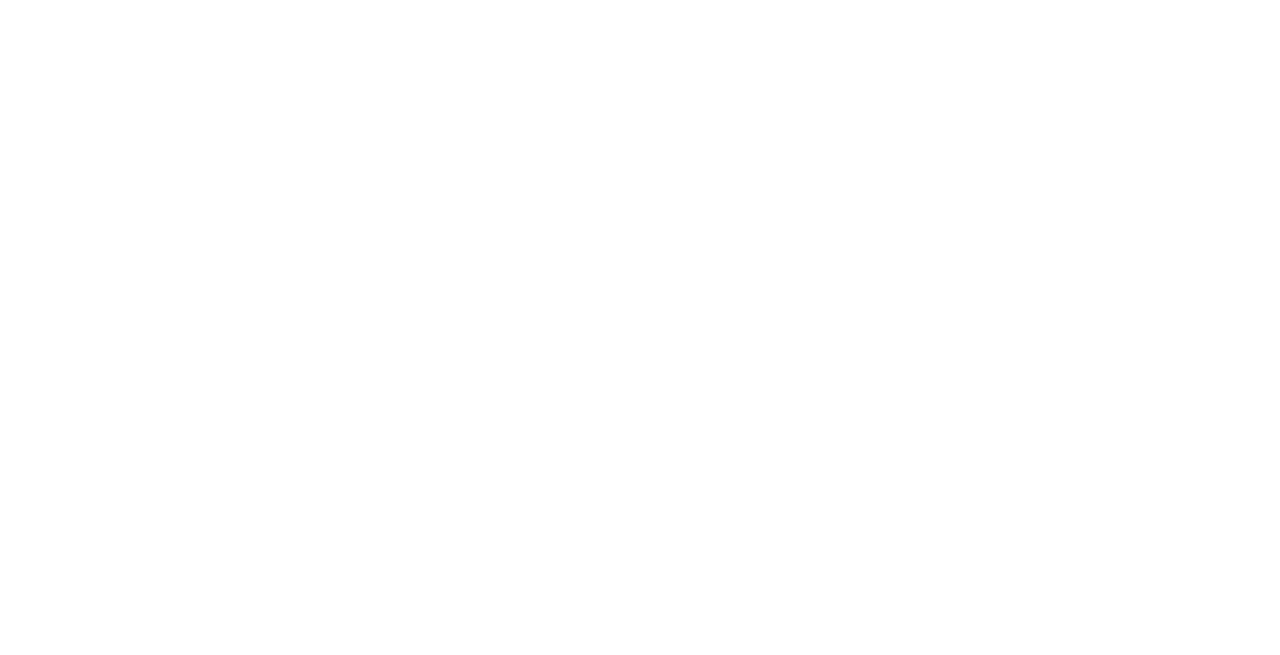
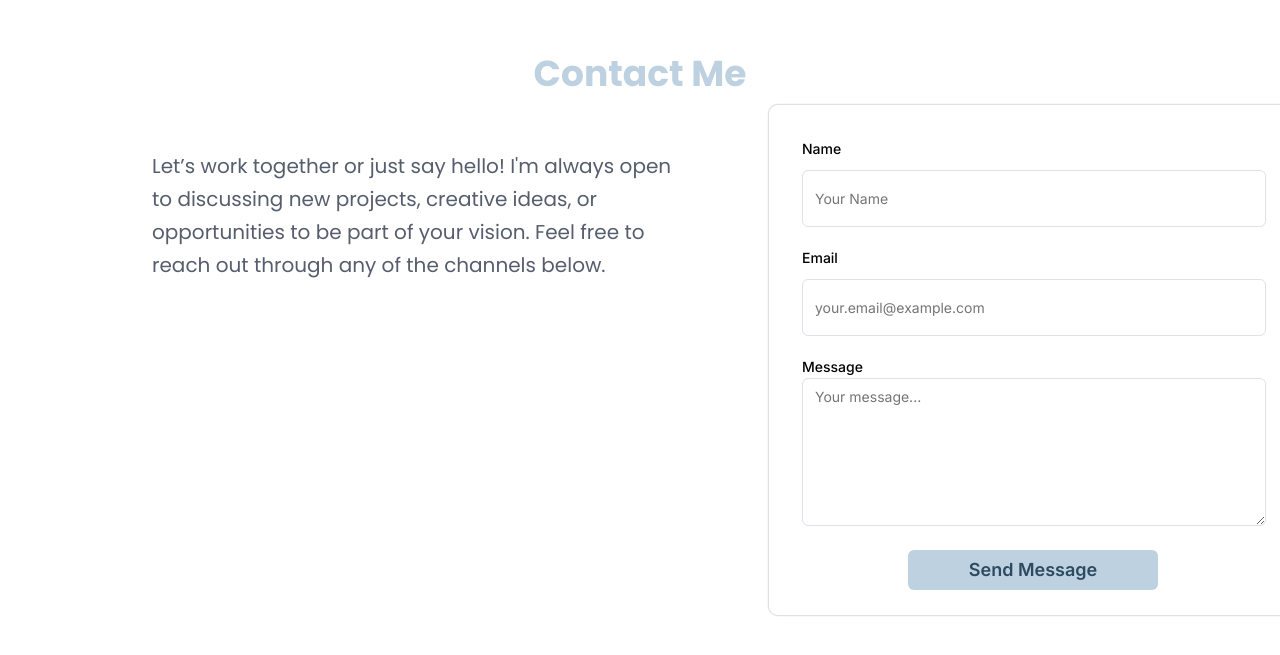
Before and after one commit to Sabastian-Ihekweme/Sabastian-Ihekweme-Portfolio, a React (Vite) app: page / in a window 1280 px wide. Shown: the part 4846-5501 px from the top of the page. Before the commit the page ends 4800 px from the top, so only its background shows below. Built offline with nearby package versions, Linux system fonts and the light colour scheme.

Commit message:
contact form

```diff
--- a/package.json
+++ b/package.json
@@ -10,6 +10,7 @@
     "preview": "vite preview"
   },
   "dependencies": {
+    "@formspree/react": "^3.0.0",
     "react": "^19.1.1",
     "react-dom": "^19.1.1",
     "react-responsive-carousel": "^3.2.23",
--- a/src/App.jsx
+++ b/src/App.jsx
@@ -7,6 +7,7 @@
 import Certifications from './Certifications';
 import Skills from './Skills';
 import FeaturedProjects from './FeaturedProjects';
+import ContactMe from './ContactMe';
 import './App.css'
 
 function App() {
@@ -21,6 +22,7 @@
         <Certifications />
         <Skills />
         <FeaturedProjects />
+        <ContactMe />
       </div>
     </>
   )
--- a/src/ContactMe.jsx
+++ b/src/ContactMe.jsx
@@ -0,0 +1,90 @@
+import React, { useEffect, useRef } from 'react';
+import './Styles/ContactMe.css';
+import { useForm, ValidationError } from '@formspree/react';
+
+
+function ContactMe() {
+
+    const [state, handleSubmit] = useForm("xzzvwjok");
+
+    const formRef = useRef(null);
+
+    useEffect(() => {
+        if (state.succeeded) {
+            alert('Message sent successfully!');
+        }
+    }, [state.succeeded]);
+
+    return (
+        <>
+        <div className="contact-me-container">
+            <h2>Contact Me</h2>
+
+            <div className="contact-me">
+            <form
+            onSubmit={handleSubmit}
+            className="contact-me-form">
+
+                <div className="name-textbox textbox">
+                <label htmlFor="email"><p>Name</p></label>
+                <input
+                className="name-input"
+                type="text"
+                name="name"
+                placeholder="Your Name" />
+                </div>
+
+                <ValidationError
+                    prefix="Name"
+                    field="name"
+                    errors={state.errors}
+                />
+
+                <div className="textbox">
+                <label htmlFor="email"><p>Email</p></label>
+                <input
+                className="email-input"
+                type="email"
+                name="email"
+                placeholder="your.email@example.com" />
+                </div>
+
+                <ValidationError
+                    prefix="Email"
+                    field="email"
+                    errors={state.errors}
+                />
+
+                <div className="textbox">
+                <label htmlFor="email"><p>Message</p></label>
+                <textarea
+                className="message-input"
+                name="message"
+                placeholder="Your message... " />
+                </div>
+
+                <ValidationError
+                    prefix="Message"
+                    field="message"
+                    errors={state.errors}
+                />
+
+                <button disabled={state.submitting} className="send-button" type="submit">
+                    {state.submitting ? 'Sending...' : 'Send Message'}
+                </button>
+            </form>
+
+            <div className="summary">
+                 Let’s work together or just say hello!
+                 I'm always open to discussing new projects,
+                 creative ideas, or opportunities to be part of
+                 your vision. Feel free to reach out through any
+                 of the channels below.
+            </div>
+            </div>
+        </div>
+        </>
+    )
+}
+
+export default ContactMe;
--- a/src/FeaturedProjects.jsx
+++ b/src/FeaturedProjects.jsx
@@ -73,6 +73,7 @@
 
     const projects = [
         {
+            link: "https://sabastian-ihekweme.github.io/dash-gpa-tracker/",
             image: dash,
             title: 'Dash',
             description: `An interactive tool for tracking
@@ -81,6 +82,7 @@
         },
 
         {
+            link: "https://sabastian-ihekweme.github.io/dash-gpa-tracker/",
             image: dash,
             title: 'Dash',
             description: `An interactive tool for tracking
@@ -101,7 +103,7 @@
                 projects.map((project, index) => {
                     return (
                         <div className="project">
-
+                        <a href={project.link}>
                             <div className="project-image-div">
                                 <img className="project-image" src={dash} />
                             </div>
@@ -127,7 +129,7 @@
                                 }
 
                             </div>
-
+                        </a>
                         </div>
                     )
                 })
--- a/src/Styles/ContactMe.css
+++ b/src/Styles/ContactMe.css
@@ -0,0 +1,194 @@
+
+.contact-me-container {
+  position: relative;
+  top: 100vh;
+  left: 0;
+  width: 100%;
+  height: 100vh;
+  display: flex;
+  flex-direction: column;
+  align-items: center;
+  gap: 0px;
+}
+
+form {
+  margin-top: 10px;
+  width: 368px;
+  height: 512px;
+  background: #FFFFFFFF; /* white */
+  border-radius: 10px;
+  border-width: 1px;
+  border-color: #DEE1E6FF; /* neutral-300 */
+  border-style: solid;
+  box-shadow: 0px 0px 1px #171a1f14, 0px 0px 2px #171a1f14;
+}
+
+.textbox {
+    padding-left: 12px;
+    padding-top: 20px;
+}
+
+.name-textbox {
+    padding-top: 33px;
+}
+
+form p {
+  font-family: Inter;
+  font-size: 14px;
+  line-height: 22px;
+  font-weight: 500;
+}
+
+form input {
+  width: 339px;
+  height: 47px;
+  padding-left: 12px;
+  padding-right: 12px;
+  font-family: Inter;
+  font-size: 14px;
+  line-height: 22px;
+  font-weight: 400;
+  background: #FFFFFFFF; /* white */
+  border-radius: 6px;
+  border-width: 1px;
+  border-color: #DEE1E6FF; /* neutral-300 */
+  border-style: solid;
+  outline: none;
+  margin-top: 10px;
+}
+
+form textarea {
+  width: 344px;
+  height: 148px;
+  padding-top: 7px;
+  padding-bottom: 7px;
+  padding-left: 12px;
+  padding-right: 12px;
+  font-family: Inter;
+  font-size: 14px;
+  line-height: 22px;
+  font-weight: 400;
+  color: #565D6DFF; /* neutral-600 */
+  background: #FFFFFFFF; /* white */
+  border-radius: 6px;
+  border-width: 1px;
+  border-color: #DEE1E6FF; /* neutral-300 */
+  border-style: solid;
+  margin-bottom: 20px;
+}
+
+form button {
+  width: 250px;
+  height: 40px;
+  padding: 0 12px;
+  display: flex;
+  align-items: center;
+  justify-content: center;
+  font-family: Inter;
+  font-size: 18px;
+  line-height: 28px;
+  font-weight: 600;
+  color: #2D4A60FF; /* primary-800 */
+  background: #BDD1E0FF; /* primary-500 */
+  opacity: 1;
+  border: none;
+  border-radius: 6px;
+  margin: auto
+}
+
+form button:hover {
+  color: #2D4A60FF; /* primary-800 */
+  background: #9EBBD1FF; /* primary-550 */
+}
+
+form button:active {
+      color: #2D4A60FF; /* primary-800 */
+  background: #7FA6C3FF; /* primary-600 */
+}
+
+.summary {
+  margin-top: 16px;
+  width: 351px;
+  font-family: Poppins; /* Heading */
+  font-size: 14px;
+  line-height: 20px;
+  font-weight: 400;
+  color: #565D6DFF;
+  text-align: center;
+}
+
+@media(min-width: 1024px) {
+    .contact-me {
+        display: flex;
+        flex-direction: row-reverse;
+        gap: 90px;
+    }
+
+    .summary {
+        margin-top: 56px;
+        margin-left: 170px;
+        text-align: left;
+        font-size: 20px;
+        width: 526px;
+        line-height: 33px;
+    }
+
+    form {
+        width: 530px;
+        height: 512px;
+        background: #FFFFFFFF; /* white */
+        border-radius: 10px;
+        border-width: 1px;
+        border-color: #DEE1E6FF; /* neutral-300 */
+        border-style: solid;
+        box-shadow: 0px 0px 1px #171a1fD, 0px 0px 2px #171a1f14;
+    }
+
+    .textbox {
+        padding-left: 33px;
+    }
+
+    form p {
+
+    }
+
+    form input {
+        width: 464px;
+        height: 57px;
+        padding-left: 12px;
+        padding-right: 12px;
+        font-family: Inter;
+        font-size: 14px;
+        line-height: 22px;
+        font-weight: 400;
+        background: #FFFFFFFF; /* white */
+        border-radius: 6px;
+        border-width: 1px;
+        border-color: #DEE1E6FF; /* neutral-300 */
+        border-style: solid;
+        outline: none;
+    }
+
+    form textarea {
+        width: 464px;
+        height: 148px;
+        padding-top: 7px;
+        padding-bottom: 7px;
+        padding-left: 12px;
+        padding-right: 12px;
+        font-family: Inter;
+        font-size: 14px;
+        line-height: 22px;
+        font-weight: 400;
+        color: #565D6DFF; /* neutral-600 */
+        background: #FFFFFFFF; /* white */
+        border-radius: 6px;
+        border-width: 1px;
+        border-color: #DEE1E6FF; /* neutral-300 */
+        border-style: solid;
+    }
+
+    form button {
+
+    }
+}
```
Also changed, not shown: 1 other file (tests, documents, lock files or other folders).
